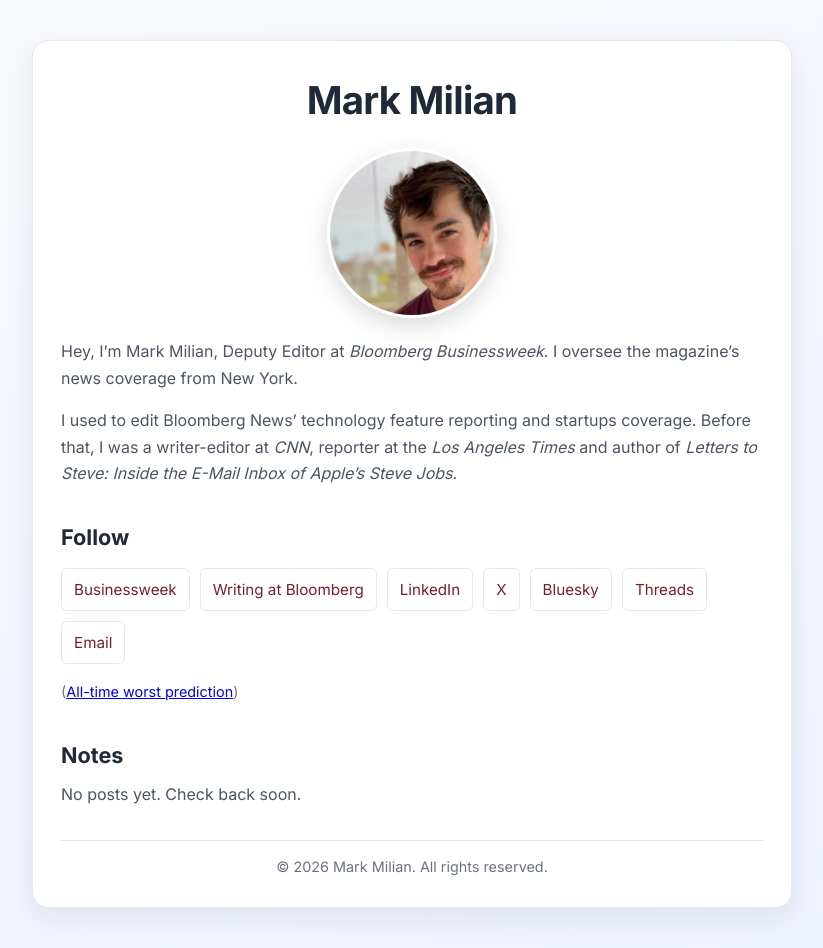
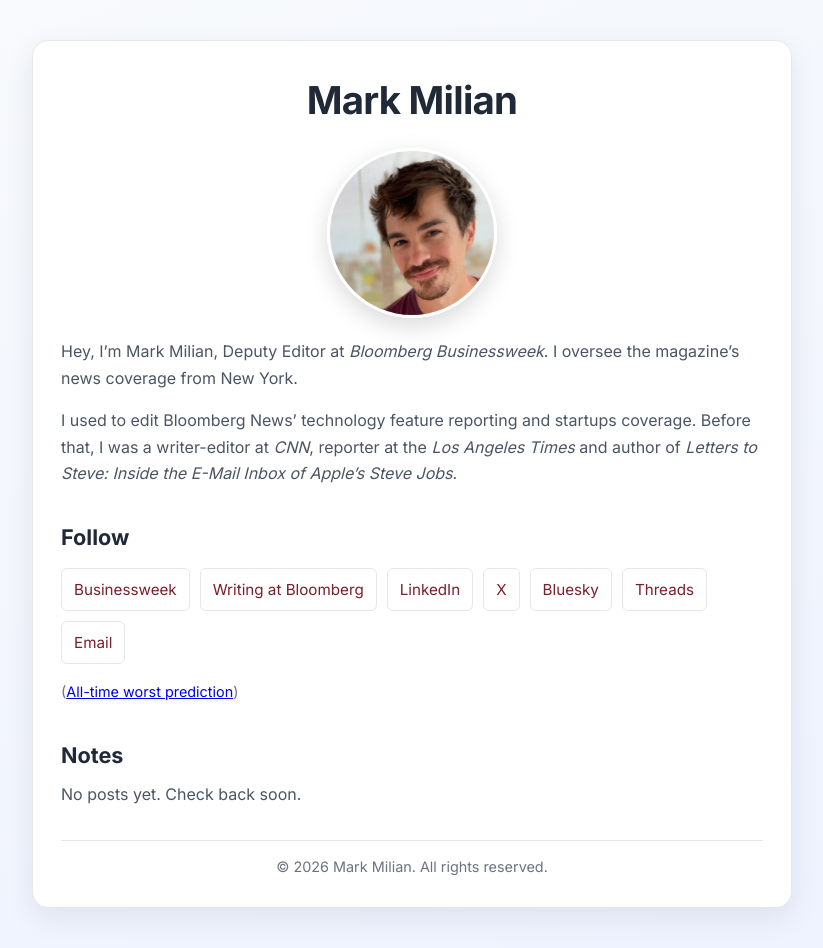
Before and after one commit to markmilian/site, a Jekyll site: the page built from index.html, in a window 1280 px wide. Shown: the whole page, without its empty margins (228-1051 px from the left). Built offline with Jekyll 4.4.1, drawn with Linux system fonts in a browser that asks for light colours.

Commit message:
Adjust profile image crop 15px further left

```diff
--- a/assets/css/style.css
+++ b/assets/css/style.css
@@ -57,7 +57,7 @@
   height: 170px;
   border-radius: 999px;
   object-fit: cover;
-  object-position: calc(50% - 50px) center;
+  object-position: calc(50% - 65px) center;
   display: block;
   margin: 16px auto 20px;
   border: 3px solid #fff;
```
